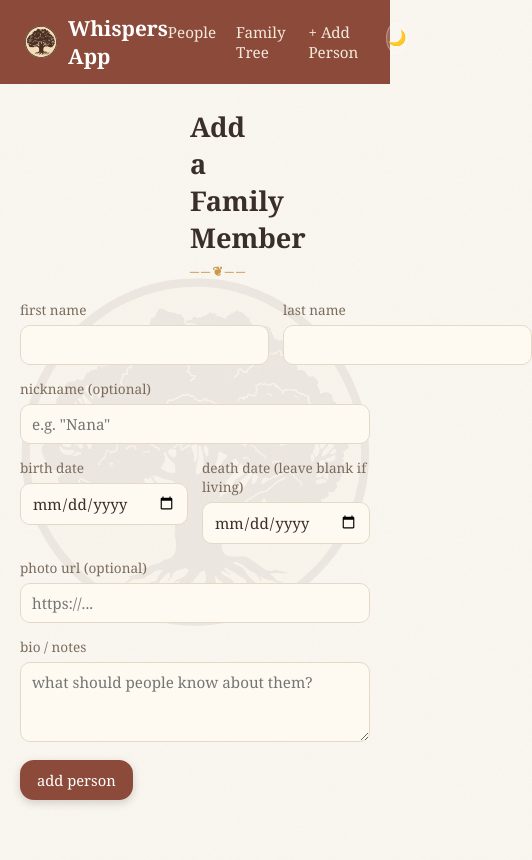
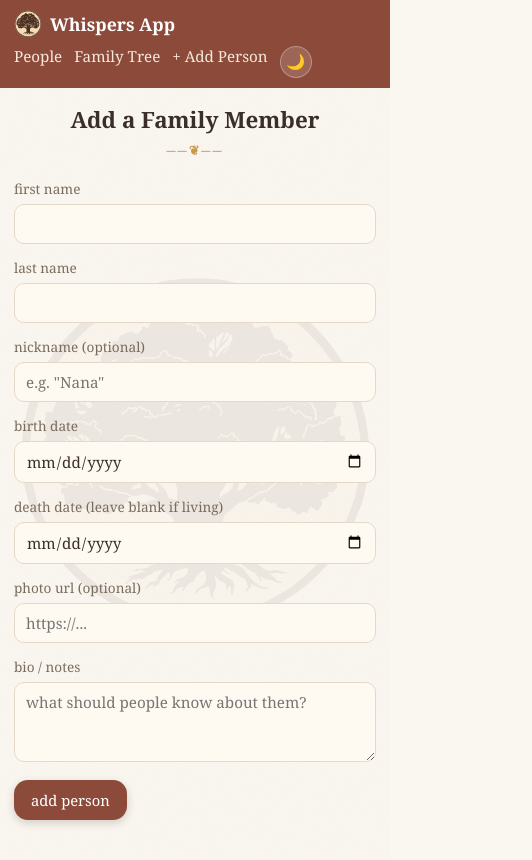
Before and after one commit to cohortjuan/Whispers-App, a React (Vite) app in the folder frontend/: page /people/new in a window 390 px wide. Shown: the whole page, 532 px wide, since content can reach past the window. Built offline with nearby package versions, Linux system fonts and the light colour scheme; no server answers.

Commit message:
Add mobile-responsive layout for navbar and page headers

```diff
--- a/frontend/src/index.css
+++ b/frontend/src/index.css
@@ -341,3 +341,28 @@ h2 { font-variant: small-caps; letter-spacing: 0.05em; font-size: 1.2rem; margin
 .section + .section { padding-top: 28px; border-top: 1px dashed var(--color-border); }
 
 .bio-text { font-style: italic; color: var(--color-text-muted); font-size: 1.05rem; line-height: 1.5; }
+
+/* mobile: the desktop layout assumes room for a side gutter (page-header's
+   corner action button) and a wide navbar -- neither exists on a narrow
+   screen, so this isn't a smaller version of the same layout, it's a
+   different one: actions stack instead of pinning to a corner, and the
+   navbar wraps instead of squeezing */
+@media (max-width: 640px) {
+  .app-main { padding: 16px 14px 40px; }
+
+  .navbar { flex-wrap: wrap; padding: 10px 14px; row-gap: 8px; }
+  .navbar-brand { font-size: 1.1rem; gap: 8px; }
+  .navbar-logo { width: 28px; height: 28px; }
+  .navbar-links { gap: 12px; font-size: 0.88rem; row-gap: 6px; }
+
+  .page-header { padding: 0; }
+  .page-header-actions { position: static; justify-content: center; margin: 14px auto 0; }
+  .page-header h1 { font-size: 1.4rem; }
+
+  .form-row { flex-direction: column; gap: 14px; }
+
+  .record-hero { padding: 22px 16px; }
+  .record-button { width: 96px; height: 96px; }
+
+  .dashboard-hero { flex-direction: column; }
+}
```
